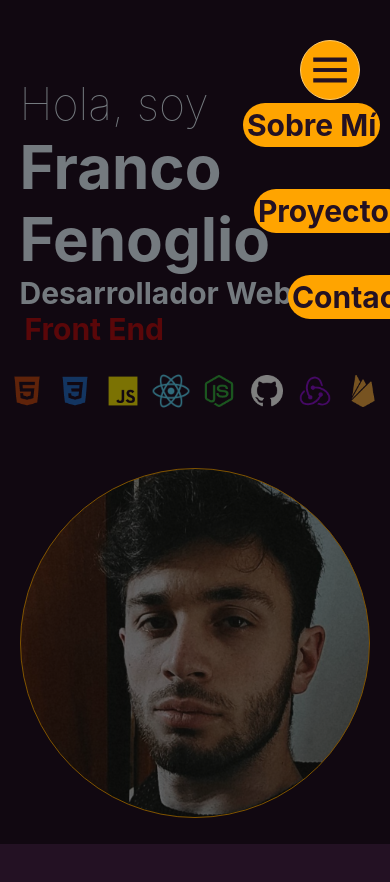
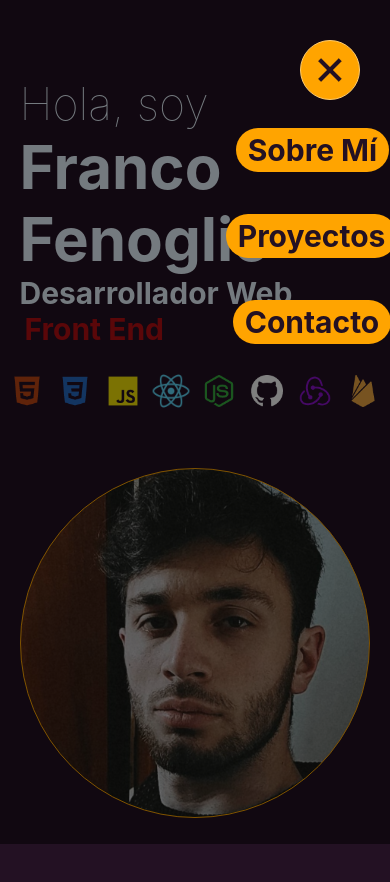
Before and after one commit to fraancofenoglio/fraancofenoglio.github.io, a React (Create React App) app: page / in a window 390 px wide. Both pictures are taken after a click on the element 330 px from the left and 70 px from the top of the page. Shown: the top 882 px of the page. Built offline with nearby package versions, Linux system fonts and the light colour scheme.

Commit message:
adding more media queries for the menu button

```diff
--- a/src/components/Menu.jsx
+++ b/src/components/Menu.jsx
@@ -3,8 +3,6 @@ import React, { useState } from 'react'
 const Menu = () => {
 
   const [openMenu, setOpenmenu] = useState(false);
-  // const [animationContact, setAnimationContact] = useState()
-
 
   return (
 
@@ -12,48 +10,44 @@ const Menu = () => {
       <div onClick={() => {
         setOpenmenu(!openMenu)
       }} className='menu-button'>
-        <img src="./assets/menu-regular-72.png" alt="" />
+        <img src={!openMenu ? "./assets/menu-regular-72.png" : "./assets/x-regular-72.png"} alt="" />
       </div>
 
-      <div className='menu-container' style={openMenu ? {display: "flex"} : {display: "none"}}>
+      <div onClick={() => setOpenmenu(false)} className='menu-container' style={openMenu ? {display: "flex"} : {display: "none"}}>
 
         <div onClick={() => {
-            setOpenmenu(false)
+            setOpenmenu(false);
             window.scroll({
               top: 720,
               left: 0,
               behavior: "smooth"
-
-            })
-          }} className='about-button'>
+            });
+          }} className='about-button'
+          >
           <h3>Sobre Mí</h3>
 
         </div>
 
         <div onClick={() => {
+        setOpenmenu(false);
           window.scrollTo({
             top: 1500,
             left: 0,
             behavior: "smooth"
-
-          })
-            setOpenmenu(false)
+          });
           }} className="projects-button">
 
-            <h3>Proyectos</h3>
-
-
+          <h3>Proyectos</h3>
 
         </div>
 
         <div onClick={() => {
-            setOpenmenu(false)
+            setOpenmenu(false);
             window.scroll({
               top: 2200,
               left: 0,
               behavior: "smooth"
-
-            })
+            });
           }} className="contact-button">
           <h3>Contacto</h3>
 
--- a/src/index.css
+++ b/src/index.css
@@ -531,7 +531,10 @@ textarea {
   left: 0;
   pointer-events: auto;
   z-index: 8;
+  animation: fade 0.3s ease-in-out;
+
 }
+
 .about-button, .projects-button, .contact-button {
 
   background-color: #FFA400;
@@ -545,45 +548,43 @@ textarea {
   position: relative;
   left: 30%;
   bottom: 30%;
-  animation: slide-in-blurred-right 0.1s ease-out both;
+  animation: slide-in-blurred-right 0.3s ease-in-out both;
 }
 .projects-button {
   display: flex;
   position: relative;
   left: 35%;
   bottom: 25%;
-  animation: slide-in-blurred-tr 0.1s ease-in-out both;
+  animation: slide-in-blurred-tr 0.3s ease-in-out both;
 }
 .contact-button {
   display: flex;
   position: relative;
   left: 42%;
   bottom: 20%;
-  animation: slide-in-blurred-top 0.1s ease-in-out both;
-  /* animation: slide-out-blurred-top 0.1s ease-in-out both; */
+  animation: slide-in-blurred-top 0.3s ease-in-out both;
 }
 
-/* probando */
-/* @keyframes slide-out-blurred-top {
+
+@keyframes fade {
   0% {
-    transform: translateY(0) scaleY(1) scaleX(1);
-    transform-origin: 50% 0%;
-    filter: blur(0);
-    opacity: 1;
+    background-color: rgba(0, 0, 0, 0.0);
+    opacity: 0;
+    display: none;
+
   }
   100% {
-    transform: translateY(-1000px) scaleY(2) scaleX(0.2);
-    transform-origin: 50% 0%;
-    filter: blur(40px);
-    opacity: 0;
+    background-color: rgba(0, 0, 0, 0.5);
+    opacity: 1;
+    display: flex;
+
   }
-} */
-
+}
 
 
 @keyframes slide-in-blurred-top {
   0% {
-    transform: translateY(-150px) scaleY(2.5) scaleX(0.2);
+    transform: translateY(-300px) scaleY(2.5) scaleX(0.2);
     transform-origin: 50% 0%;
     filter: blur(40px);
     opacity: 0;
@@ -598,7 +599,7 @@ textarea {
 
 @keyframes slide-in-blurred-tr {
   0% {
-    transform: translate(150px, -150px) skew(-80deg, -10deg);
+    transform: translate(300px, -300px) skew(-80deg, -10deg);
     transform-origin: 0% 0%;
     filter: blur(40px);
     opacity: 0;
@@ -613,7 +614,7 @@ textarea {
 
 @keyframes slide-in-blurred-right {
   0% {
-    transform: translateX(150px) scaleX(2.5) scaleY(0.2);
+    transform: translateX(300px) scaleX(2.5) scaleY(0.2);
     transform-origin: 0% 50%;
     filter: blur(40px);
     opacity: 0;
@@ -901,6 +902,32 @@ textarea {
 
   }
 
+  .about-button, .projects-button, .contact-button {
+    padding: 1% 3%;
+    left: 30%;
+  }
+  .about-button {
+    bottom: 20%;
+  }
+  .projects-button {
+    bottom: 15%;
+  }
+  .contact-button {
+    bottom: 10%;
+  }
+
+}
+
+@media only screen and (max-width: 450px){
+  .about-button {
+    bottom: 27%;
+  }
+  .projects-button {
+    bottom: 22%;
+  }
+  .contact-button {
+    bottom: 17%;
+  }
 }
 /*
 1190 media query para el grid de proyectos y certificados
```
